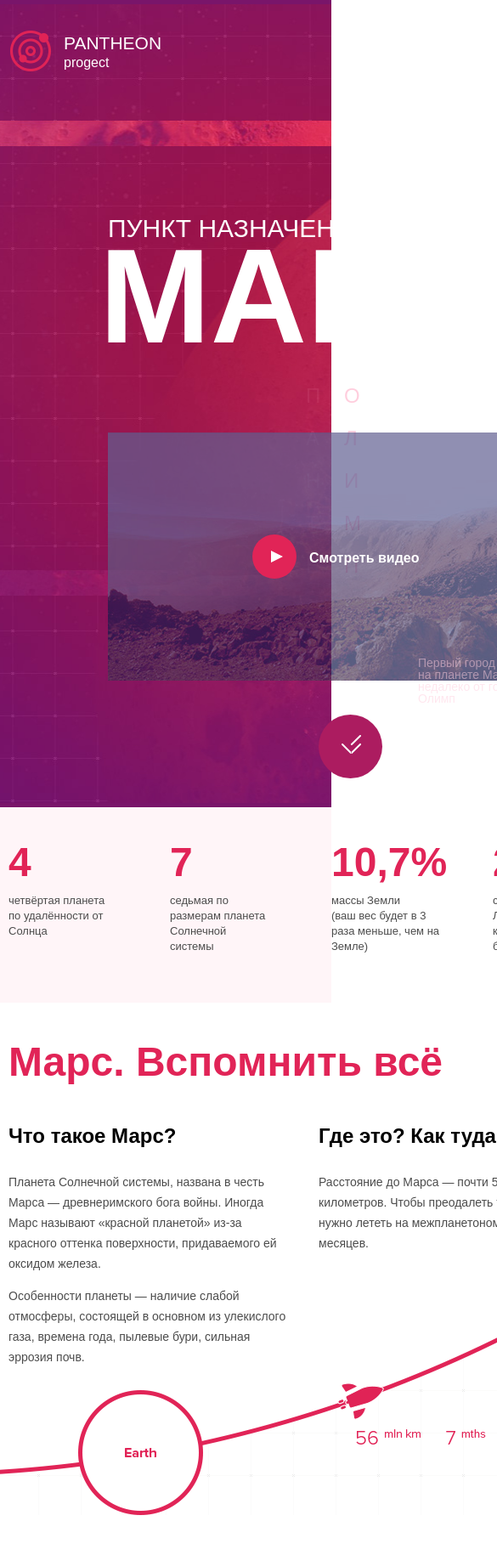
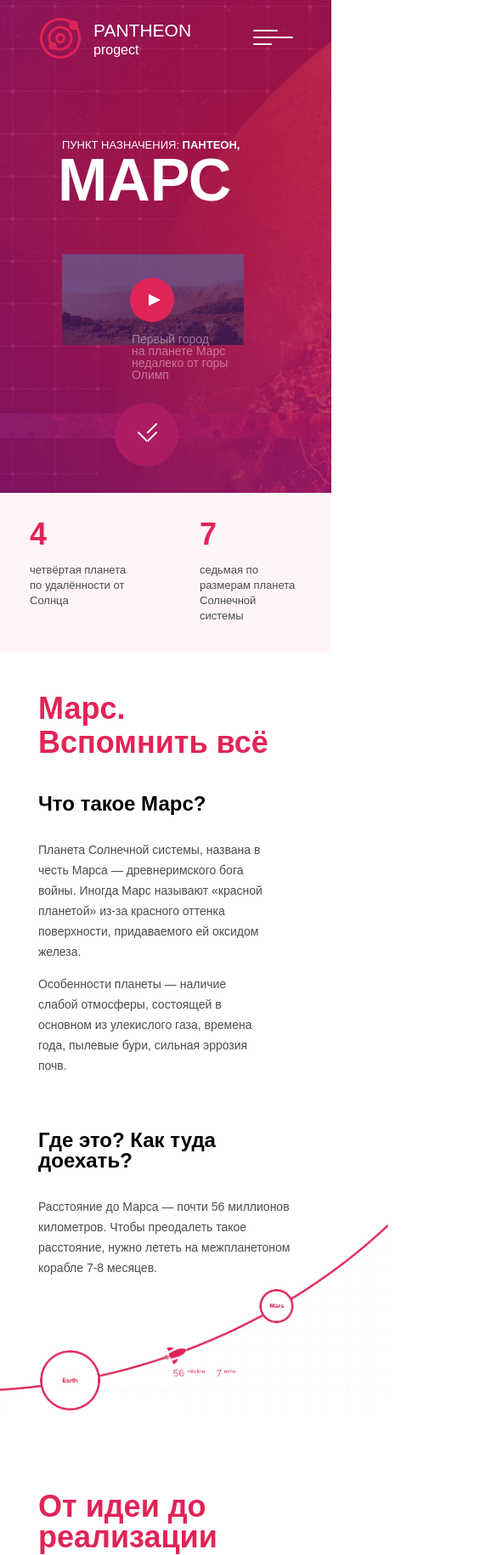
Before and after one commit to AlexTemlyantsev/Panteon-Site, a plain HTML site: page index.html in a window 390 px wide. Shown: the top 1830 px of the page at 85% size, 585 px wide, since content can reach past the window. Drawn offline with Linux system fonts and the light colour scheme.

Commit message:
Часть вёрстки 320px

```diff
--- a/css/style.css
+++ b/css/style.css
@@ -49,6 +49,28 @@ html { box-sizing: border-box; }
 	}
 }
 
+@media (max-width: 750px) {
+	.container {
+		width: 320px;
+	}
+
+	.hidden-visible {
+		position: absolute;
+
+		width: 1px;
+		height: 1px;
+		margin: -1px;
+		border: 0;
+		padding: 0;
+
+		white-space: nowrap;
+		-webkit-clip-path: inset(100%);
+				clip-path: inset(100%);
+		clip: rect(0 0 0 0);
+		overflow: hidden;
+	}
+}
+
 .button {
 	border: none;
 	cursor: pointer;
@@ -81,6 +103,12 @@ html { box-sizing: border-box; }
 	.menu-wrapper {
 		background: #79156a url("../img/background-panteon-750.jpg") no-repeat 50% 50%;
 		/* background-size: cover; */
+	}
+}
+
+@media (max-width: 750px) {
+	.menu-wrapper {
+		min-height: 580px;
 	}
 }
 
@@ -148,6 +176,17 @@ html { box-sizing: border-box; }
 	background: url("../img/menu.svg") no-repeat 0 0;
 }
 
+@media (max-width: 750px) {
+	.main-header .top-menu {
+		padding-top: 25px;
+		margin-bottom: 95px;
+	}
+
+	.top-menu .header-logo {
+		width: 145px;
+	}
+}
+
 .bottom-header {
 	position: relative;
 	display: flex;
@@ -220,6 +259,29 @@ html { box-sizing: border-box; }
 	}
 }
 
+@media (max-width: 750px) {
+	.bottom-header {
+		padding-left: 38px;
+	}
+
+	.bottom-header .pantheon-decoration {
+		display: none;
+	}
+
+	.caption {
+		font-size: 13px;
+		line-height: 13px;
+		width: 214px;
+		margin-bottom: 52px;
+	}
+
+	.caption span:nth-child(2) {
+		font-size: 70px;
+		line-height: 70px;
+		margin-left: -5px;
+	}
+}
+
 .presentation-panteon {
 	display: flex;
 }
@@ -230,6 +292,8 @@ html { box-sizing: border-box; }
 
 .watch-video {
 	position: relative;
+	width: 582px;
+	height: 292px;
 }
 
 .watch-video-option {
@@ -248,11 +312,6 @@ html { box-sizing: border-box; }
 	width: 130px;
 	margin-left: 55px;
 	padding: 20px 0;
-}
-
-.watch-video img {
-	width: 582px;
-	height: 292px;
 }
 
 .watch-video button {
@@ -359,7 +418,7 @@ html { box-sizing: border-box; }
 
 @media (max-width: 1170px) {
 
-	.watch-video img {
+	.watch-video {
 		width: 500px;
 		height: 292px;
 	}
@@ -382,6 +441,30 @@ html { box-sizing: border-box; }
 	}
 }
 
+@media (max-width: 750px) {
+	.watch-video {
+		width: 214px;
+		height: 139px;
+	}
+
+	.watch-video-option {
+		left: 80px;
+		top: 28px;
+	}
+
+	.city-index {
+		position: absolute;
+		right: 85px;
+		bottom: -10px;
+		opacity: 0.5;
+	}
+
+	.down-button {
+		margin-left: 30%;
+		margin-bottom: 27px;
+	}
+}
+
 
 /* main */
 
@@ -454,6 +537,37 @@ html { box-sizing: border-box; }
 
 	.info-mars .temperature,
 	.info-mars .mountain-mars {
+		display: none;
+	}
+}
+
+@media (max-width: 750px) {
+	.info-mars-wrapper {
+		min-height: 170px;
+		margin-bottom: 45px;
+	}
+
+	.info-mars {
+		padding: 0;
+		padding-top: 40px;
+	}
+
+	.info-mars li {
+		margin: 0;
+		padding: 0;
+	}
+
+	.info-mars .number {
+		font-size: 36px;
+		line-height: 18px;
+	}
+
+	.info-mars .description {
+		margin-bottom: 35px;
+	}
+
+	.info-mars .weight-mars,
+	.info-mars .satellite-mars {
 		display: none;
 	}
 }
@@ -546,7 +660,24 @@ html { box-sizing: border-box; }
 	.question-remember-mars::before {
 		left: -520px;
 	}
-
+}
+
+@media (max-width: 750px) {
+	.remember-mars h2 {
+		font-size: 36px;
+		line-height: 40px;
+		margin-bottom: 40px;
+	}
+
+	.description-of-mars {
+		margin-bottom: 50px;
+	}
+
+	.question-remember-mars::before {
+		left: -665px;
+		bottom: -100px;
+		transform: scale(0.48);
+	}
 }
 
 .realization {
@@ -691,7 +822,59 @@ html { box-sizing: border-box; }
 		width: 165px;
 		height: 189px;
 	}
-
+}
+
+@media (max-width: 750px) {
+	.realization-mask-column {
+		position: relative;
+		margin-bottom: 200px;
+	}
+
+	.realization {
+		margin-bottom: 0;
+	}
+
+	.realization h2 {
+		font-size: 36px;
+		line-height: 36px;
+		margin-bottom: 44px;
+	}
+
+	.realization-mask p:nth-of-type(1),
+	.realization-mask blockquote {
+		width: 100%;
+	}
+
+	.realization-mask p:nth-of-type(1) {
+		margin-bottom: 290px;
+	}
+
+	.realization-mask blockquote::before {
+		left: -18px;
+		top: -12px;
+	}
+
+	.photo-mask {
+		position: absolute;
+		top: 160px;
+		right: 0;
+
+		width: 165px;
+		height: 189px;
+
+		margin:  0;
+		padding: 35px 45px 0 0;
+	}
+
+	.photo-mask img {
+		width: 165px;
+		height: 189px;
+	}
+
+	.photo-mask::before {
+		width: 165px;
+		height: 189px;
+	}
 }
 
 .flight-cost {
--- a/index.html
+++ b/index.html
@@ -13,7 +13,7 @@
 			<div class="menu-wrapper">
 				<div class="top-menu container">
 					<p class="header-logo"><span>Pantheon</span> progect</p>
-					<button class="menu button">Меню</button>
+					<button class="menu button"><span class="hidden-visible">Меню</span></button>
 				</div>
 				<div class="bottom-header container">
 					<ul class="pantheon-decoration">
@@ -44,7 +44,7 @@
 									<button type="button">
 										<span class="visually-hidden">Смотреть видео</span>
 									</button>
-									<span class="watch">Смотреть видео</span>
+									<span class="watch"><span class="hidden-visible">Смотреть видео</span></span>
 								</div>
 							</div>
 							<p class="city-index">
@@ -81,7 +81,7 @@
 							системы
 						</span>
 					</li>
-					<li>
+					<li class="weight-mars">
 						<span class="number">10,7%</span>
 						<span class="description">
 							массы Земли <br>
@@ -89,7 +89,7 @@
 							меньше, чем на Земле)
 						</span>
 					</li>
-					<li>
+					<li class="satellite-mars">
 						<span class="number">2</span>
 						<span class="description">
 							спутника вместо
```
